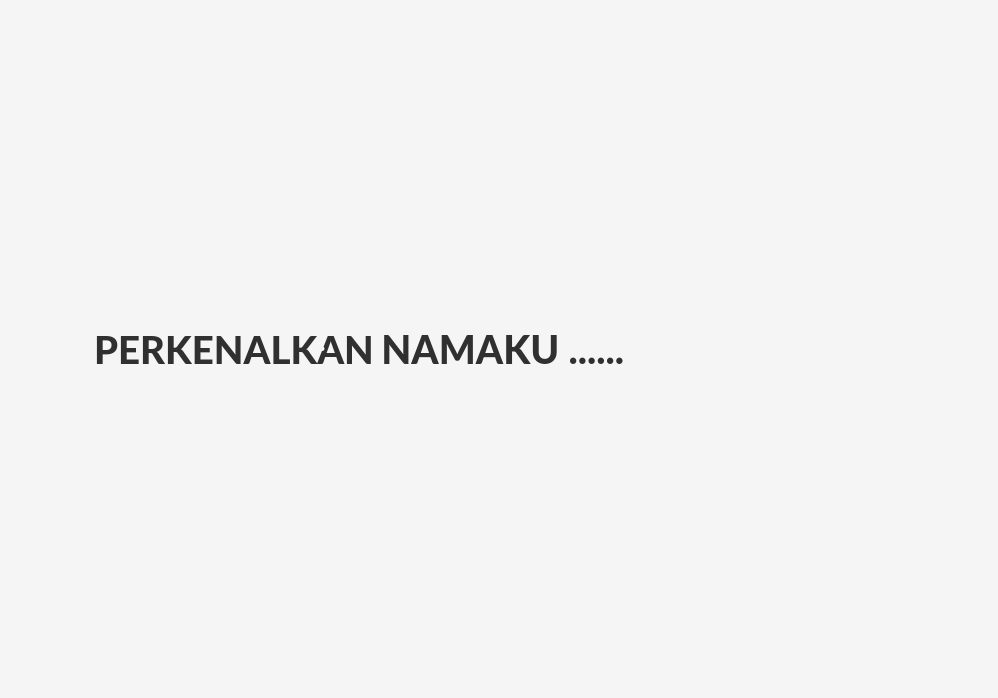
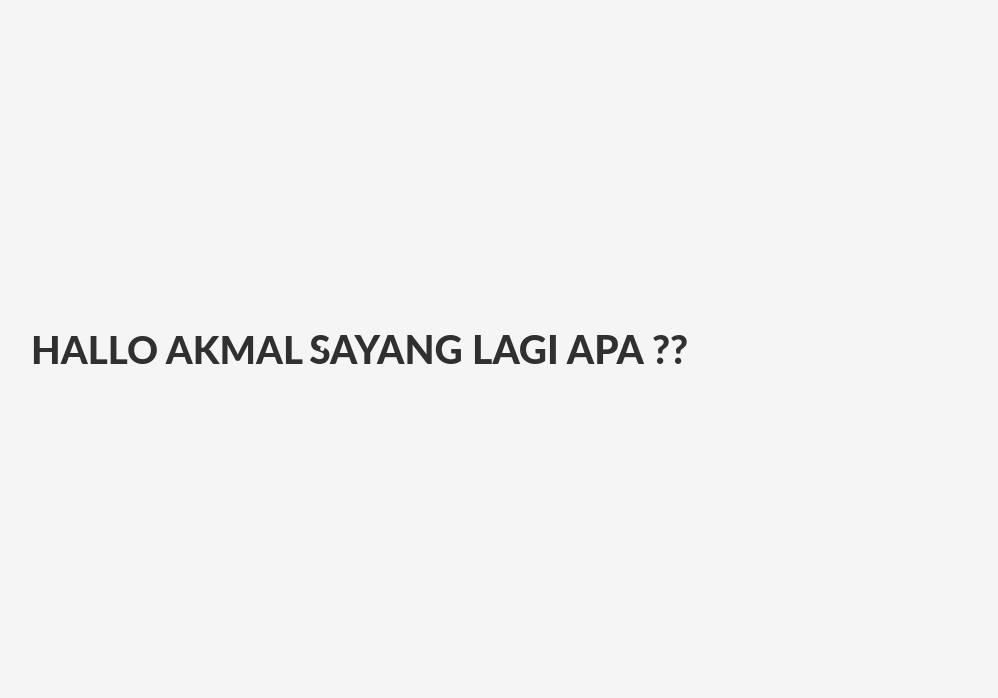
Before and after one commit to BagioAlief/BagioAlief, a plain HTML site: page index.html in a window 1280 px wide. Both pictures are taken after a click on the button "Start". Shown: the top 698 px of the page, without its empty margins (282-1280 px from the left). Drawn offline with nearby package versions, Linux system fonts and the light colour scheme; files that its build step writes are made by us from their sources; files whose address does not match are found by name.

Commit message:
Update index.html

```diff
--- a/index.html
+++ b/index.html
@@ -37,8 +37,8 @@
 		<div class="halaman halaman-2">
 			<div class="kotak">
 				<h1 class="ml15">
-					<span class="word">Perkenalkan</span>
-					<span class="word">Namaku ......</span>
+					<span class="word">Hallo Akmal </span>
+					<span class="word">Sayang lagi apa ??</span>
 				</h1>
 			</div>
 		</div>
```
